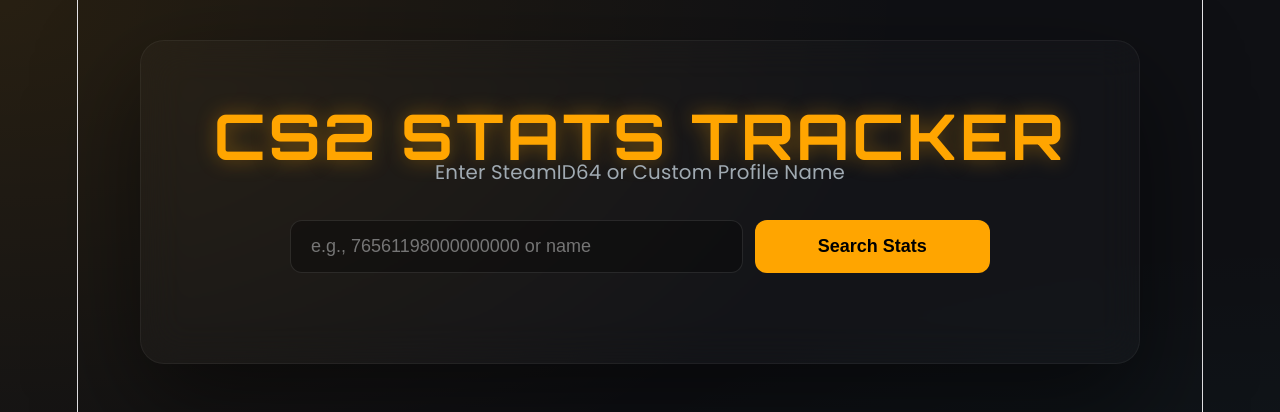
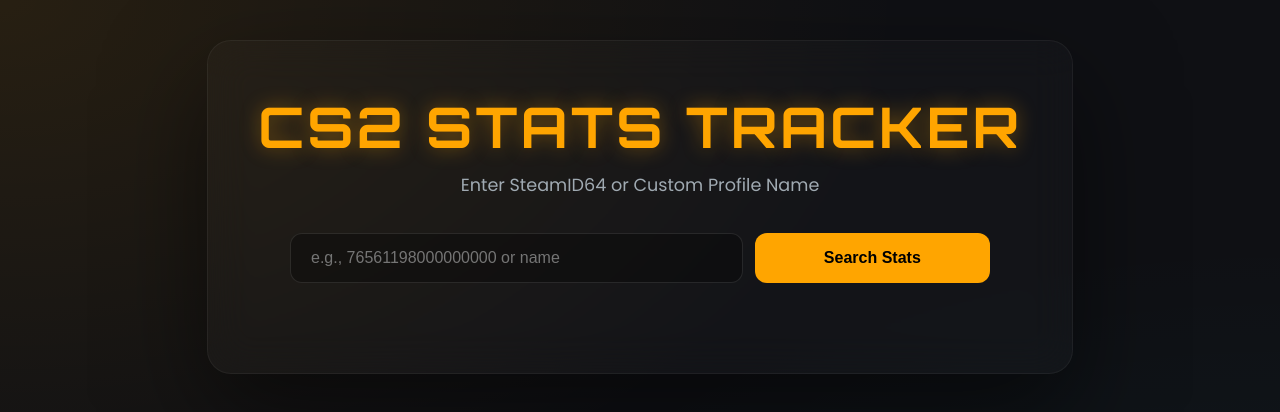
Before and after one commit to vthish/CS2-stats-tracker, a React (Vite) app: page / in a window 1280 px wide. Shown: the top 412 px of the page. Built offline with nearby package versions, Linux system fonts and the light colour scheme.

Commit message:
UI: Added blue border on hover and fixed laptop centering

```diff
--- a/src/App.jsx
+++ b/src/App.jsx
@@ -9,7 +9,6 @@
   const [loading, setLoading] = useState(false);
 
   const fetchStats = async (e) => {
-    // Prevent page refresh on form submit
     if (e) e.preventDefault();
 
     if (!steamInput) {
@@ -51,7 +50,6 @@
         <h1 className="title-glow">CS2 Stats Tracker</h1>
         <p className="subtitle">Enter SteamID64 or Custom Profile Name</p>
 
-        {/* Changed to form to handle Enter key automatically */}
         <form className="search-box" onSubmit={fetchStats}>
           <input
             type="text"
--- a/src/index.css
+++ b/src/index.css
@@ -1,111 +1,177 @@
-:root {
-  --text: #6b6375;
-  --text-h: #08060d;
-  --bg: #fff;
-  --border: #e5e4e7;
-  --code-bg: #f4f3ec;
-  --accent: #aa3bff;
-  --accent-bg: rgba(170, 59, 255, 0.1);
-  --accent-border: rgba(170, 59, 255, 0.5);
-  --social-bg: rgba(244, 243, 236, 0.5);
-  --shadow:
-    rgba(0, 0, 0, 0.1) 0 10px 15px -3px, rgba(0, 0, 0, 0.05) 0 4px 6px -2px;
+@import url('https://fonts.googleapis.com/css2?family=Orbitron:wght@700&family=Poppins:wght@400;600;800&display=swap');
 
-  --sans: system-ui, 'Segoe UI', Roboto, sans-serif;
-  --heading: system-ui, 'Segoe UI', Roboto, sans-serif;
-  --mono: ui-monospace, Consolas, monospace;
+* {
+  box-sizing: border-box;
+  margin: 0;
+  padding: 0;
+}
 
-  font: 18px/145% var(--sans);
-  letter-spacing: 0.18px;
-  color-scheme: light dark;
-  color: var(--text);
-  background: var(--bg);
-  font-synthesis: none;
-  text-rendering: optimizeLegibility;
-  -webkit-font-smoothing: antialiased;
-  -moz-osx-font-smoothing: grayscale;
+body {
+  background: #0f1014;
+  background-image:
+    radial-gradient(at 0% 0%, rgba(255, 165, 0, 0.1) 0px, transparent 50%),
+    radial-gradient(at 100% 100%, rgba(0, 229, 255, 0.05) 0px, transparent 50%);
+  color: #ffffff;
+  min-height: 100vh;
+  width: 100%;
+  display: flex;
+  justify-content: center;
+  align-items: flex-start;
+  font-family: 'Poppins', sans-serif;
+}
 
-  @media (max-width: 1024px) {
-    font-size: 16px;
+.app-wrapper {
+  width: 100%;
+  padding: 40px 20px;
+  display: flex;
+  justify-content: center;
+  align-items: center;
+}
+
+.app-container {
+  background: rgba(255, 255, 255, 0.02);
+  backdrop-filter: blur(15px);
+  border: 1px solid rgba(255, 255, 255, 0.05);
+  border-radius: 24px;
+  padding: clamp(20px, 5vw, 45px);
+  width: 100%;
+  max-width: 950px;
+  margin: 0 auto;
+  box-shadow: 0 40px 100px rgba(0, 0, 0, 0.6);
+  text-align: center;
+}
+
+.title-glow {
+  font-family: 'Orbitron', sans-serif;
+  font-size: clamp(1.8rem, 6vw, 3.2rem);
+  color: #ffa500;
+  text-transform: uppercase;
+  letter-spacing: 3px;
+  margin-bottom: 8px;
+  text-shadow: 0 0 15px rgba(255, 165, 0, 0.4);
+}
+
+.subtitle {
+  color: #a0aab2;
+  margin-bottom: 35px;
+  font-size: clamp(0.9rem, 2vw, 1.1rem);
+  font-weight: 300;
+}
+
+.search-box {
+  display: flex;
+  gap: 12px;
+  justify-content: center;
+  margin: 0 auto 40px auto;
+  max-width: 650px;
+}
+
+.search-box input {
+  flex: 2;
+  padding: 14px 20px;
+  font-size: 1rem;
+  border-radius: 12px;
+  border: 1px solid rgba(255, 255, 255, 0.1);
+  background: rgba(0, 0, 0, 0.3);
+  color: white;
+  outline: none;
+  transition: 0.3s;
+}
+
+.search-box input:focus {
+  border-color: #ffa500;
+}
+
+.search-box button {
+  flex: 1;
+  padding: 14px;
+  font-size: 1rem;
+  font-weight: 700;
+  border-radius: 12px;
+  border: none;
+  background: #ffa500;
+  color: #000;
+  cursor: pointer;
+  transition: 0.3s;
+}
+
+.search-box button:hover:not(:disabled) {
+  transform: scale(1.05);
+  box-shadow: 0 0 20px rgba(255, 165, 0, 0.4);
+}
+
+.stats-grid {
+  display: grid;
+  grid-template-columns: repeat(auto-fit, minmax(200px, 1fr));
+  gap: 18px;
+}
+
+.stat-card {
+  background: rgba(255, 255, 255, 0.03);
+  padding: 20px;
+  border-radius: 16px;
+  border-left: 4px solid #ffa500; /* Default Orange */
+  text-align: left;
+  transition: 0.3s ease;
+}
+
+.stat-card:hover {
+  transform: translateY(-8px);
+  background: rgba(255, 255, 255, 0.06);
+  border-left-color: #00e5ff; /* Changes to BLUE on hover */
+  box-shadow: 0 10px 25px rgba(0, 229, 255, 0.1);
+}
+
+.stat-name {
+  font-size: 0.75rem;
+  color: #8b9bb4;
+  font-weight: 800;
+  letter-spacing: 1px;
+  margin-bottom: 6px;
+  display: block;
+}
+
+.stat-value {
+  font-family: 'Orbitron', sans-serif;
+  font-size: 1.6rem;
+  color: #ffffff;
+}
+
+@media (max-width: 600px) {
+  .search-box {
+    flex-direction: column;
+  }
+  .stats-grid {
+    grid-template-columns: repeat(2, 1fr);
+    gap: 10px;
+  }
+  .stat-card {
+    padding: 15px;
+  }
+  .stat-value {
+    font-size: 1.2rem;
   }
 }
 
-@media (prefers-color-scheme: dark) {
-  :root {
-    --text: #9ca3af;
-    --text-h: #f3f4f6;
-    --bg: #16171d;
-    --border: #2e303a;
-    --code-bg: #1f2028;
-    --accent: #c084fc;
-    --accent-bg: rgba(192, 132, 252, 0.15);
-    --accent-border: rgba(192, 132, 252, 0.5);
-    --social-bg: rgba(47, 48, 58, 0.5);
-    --shadow:
-      rgba(0, 0, 0, 0.4) 0 10px 15px -3px, rgba(0, 0, 0, 0.25) 0 4px 6px -2px;
-  }
-
-  #social .button-icon {
-    filter: invert(1) brightness(2);
-  }
+.loader {
+  width: 40px;
+  height: 40px;
+  border: 4px solid rgba(255, 255, 255, 0.1);
+  border-top-color: #ffa500;
+  border-radius: 50%;
+  animation: spin 1s linear infinite;
+  margin: 30px auto;
 }
 
-body {
-  margin: 0;
+@keyframes spin {
+  to { transform: rotate(360deg); }
 }
 
-#root {
-  width: 1126px;
-  max-width: 100%;
-  margin: 0 auto;
-  text-align: center;
-  border-inline: 1px solid var(--border);
-  min-height: 100svh;
-  display: flex;
-  flex-direction: column;
-  box-sizing: border-box;
+.fade-in {
+  animation: fadeIn 0.5s ease-out forwards;
 }
 
-h1,
-h2 {
-  font-family: var(--heading);
-  font-weight: 500;
-  color: var(--text-h);
+@keyframes fadeIn {
+  from { opacity: 0; transform: translateY(15px); }
+  to { opacity: 1; transform: translateY(0); }
 }
-
-h1 {
-  font-size: 56px;
-  letter-spacing: -1.68px;
-  margin: 32px 0;
-  @media (max-width: 1024px) {
-    font-size: 36px;
-    margin: 20px 0;
-  }
-}
-h2 {
-  font-size: 24px;
-  line-height: 118%;
-  letter-spacing: -0.24px;
-  margin: 0 0 8px;
-  @media (max-width: 1024px) {
-    font-size: 20px;
-  }
-}
-p {
-  margin: 0;
-}
-
-code,
-.counter {
-  font-family: var(--mono);
-  display: inline-flex;
-  border-radius: 4px;
-  color: var(--text-h);
-}
-
-code {
-  font-size: 15px;
-  line-height: 135%;
-  padding: 4px 8px;
-  background: var(--code-bg);
-}
```
